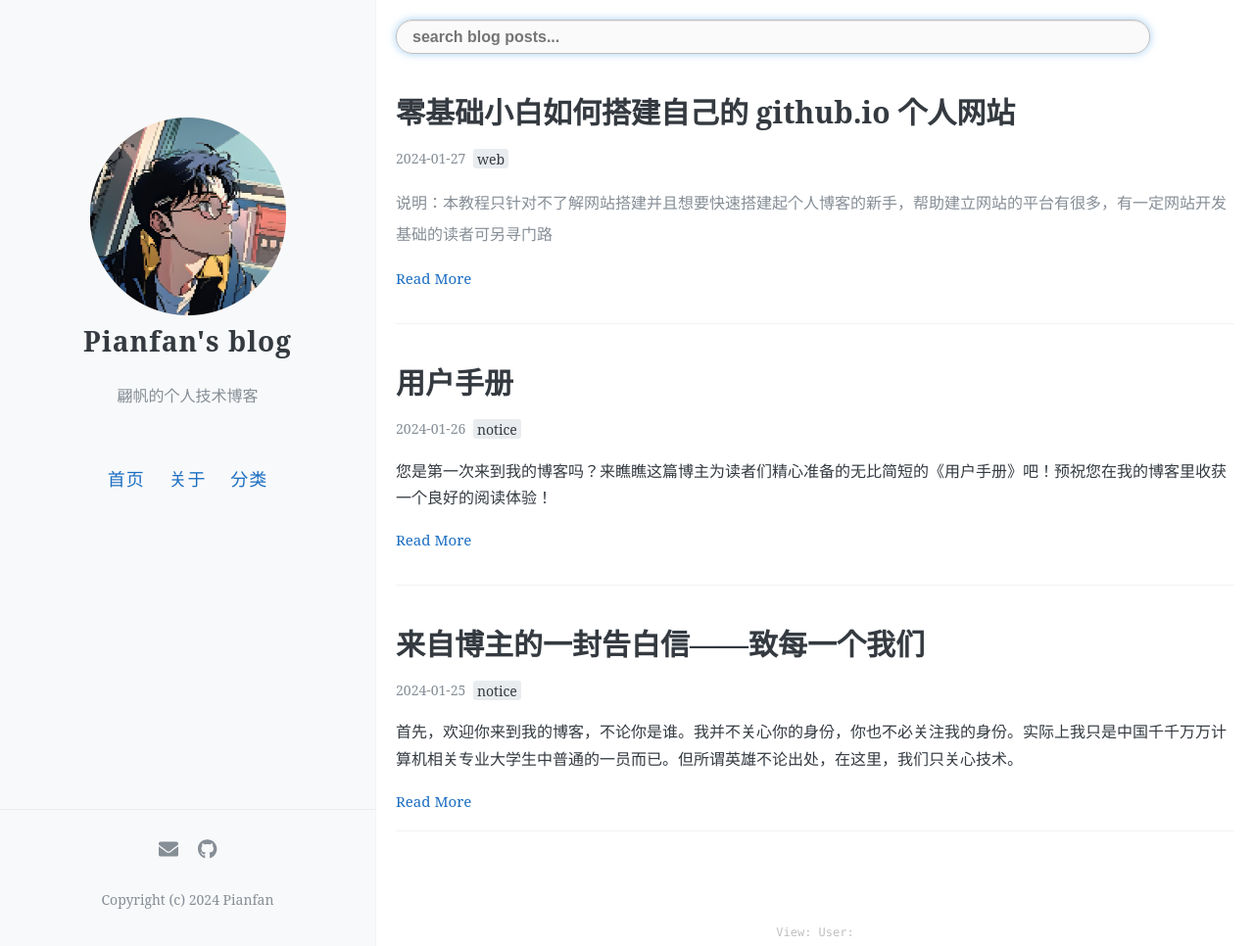
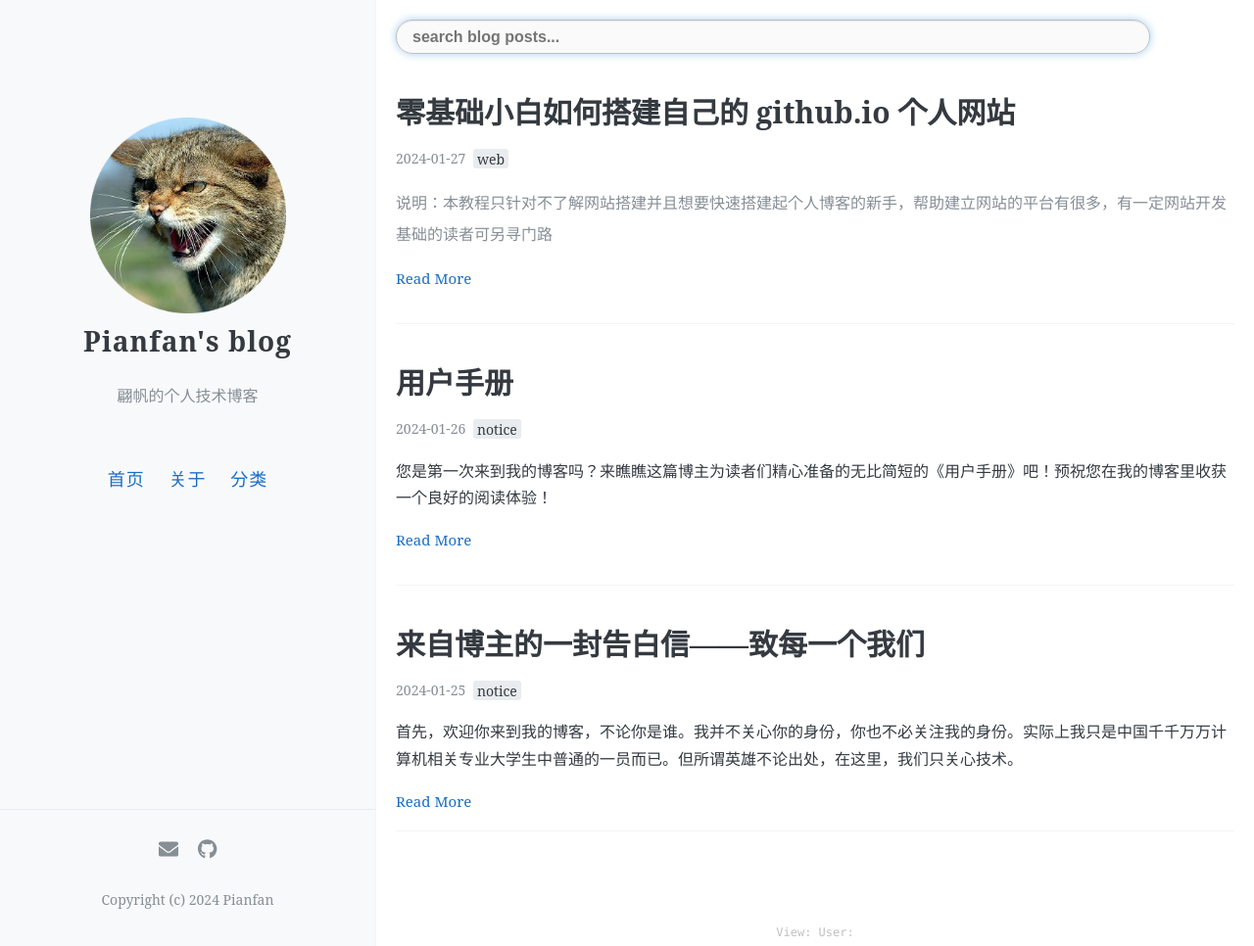
Before and after one commit to pianfan/pianfan.github.io, a Jekyll site: the page built from index.html, in a window 1280 px wide and 966 px high. Shown: the whole window at 98% size. Built offline with Jekyll 4.4.1, drawn with Linux system fonts in a browser that asks for light colours; the list of posts is cut into pages by our own code; comment, search, counter and statistics services are not loaded.

Commit message:
更新头像

```diff
--- a/_config.yml
+++ b/_config.yml
@@ -1,7 +1,7 @@
 name: "Pianfan's blog"
 description: "翩帆的个人技术博客"
 
-avatar: https://pianfan.github.io/images/avatar.webp
+avatar: https://pianfan.github.io/images/avatar.png
 favicon: https://pianfan.github.io/images/favicon.ico
 
 navigation:
```
